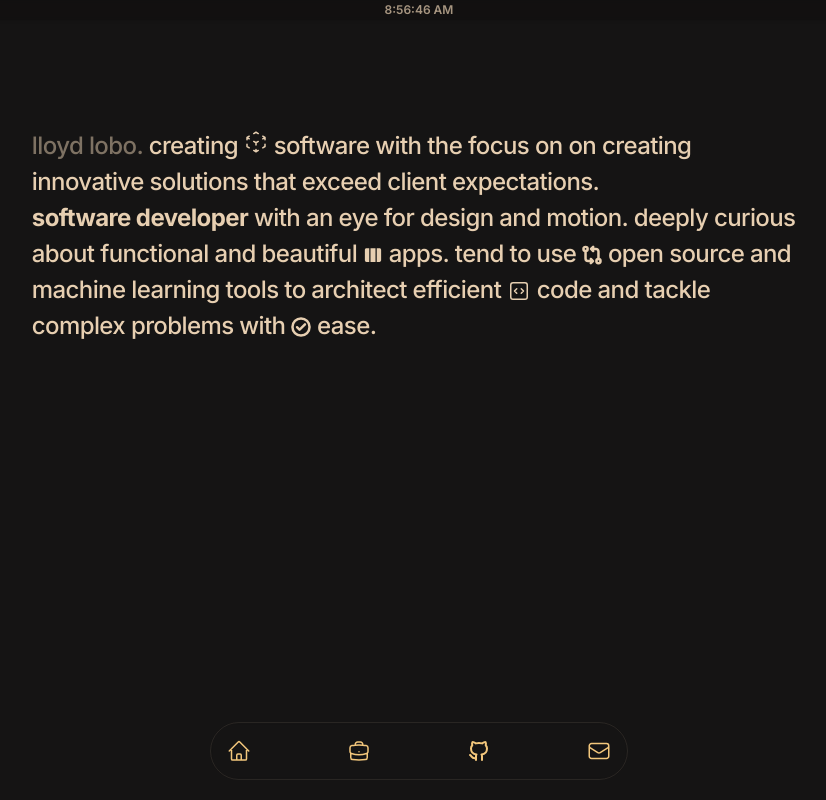
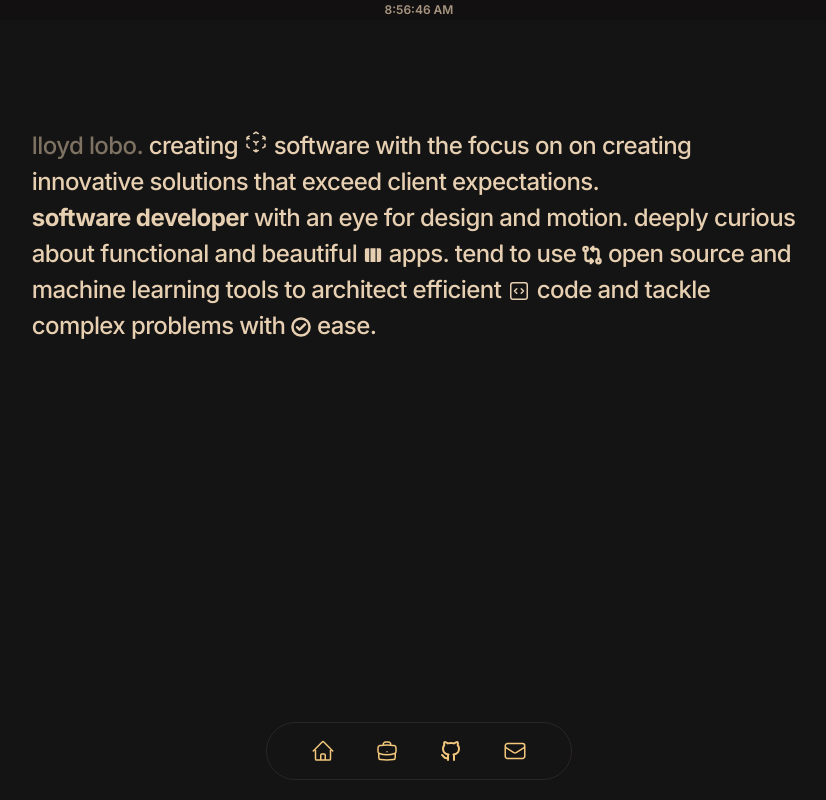
Before and after one commit to lloydlobo/lloydlobo.com, a Next.js app: page / in a window 1280 px wide. Shown: the whole page, without its empty margins (221-1047 px from the left). Built offline with nearby package versions, Linux system fonts and the light colour scheme.

Commit message:
style: fix dock nav with fixed width

```diff
--- a/pages/index.tsx
+++ b/pages/index.tsx
@@ -381,7 +381,7 @@ export function DockNav() {
       <div className="border border-opacity-10 rounded-full border-secondary/10 w-fit mx-auto bg-opacity-40 backdrop-blur-[1.5px]">
         <div
           // className="bar flex  justify-evenly bg-primary/[0.00] rounded-full min-w-[300px] lg:min-w-[460px]  mx-auto px-4 py-4 w-fit"
-          className="grid grid-flow-col gap-24 py-4 px-4"
+          className="grid grid-flow-col w-64 place-items-center py-4 mx-6"
         >
           <Link
             href="/"
```
